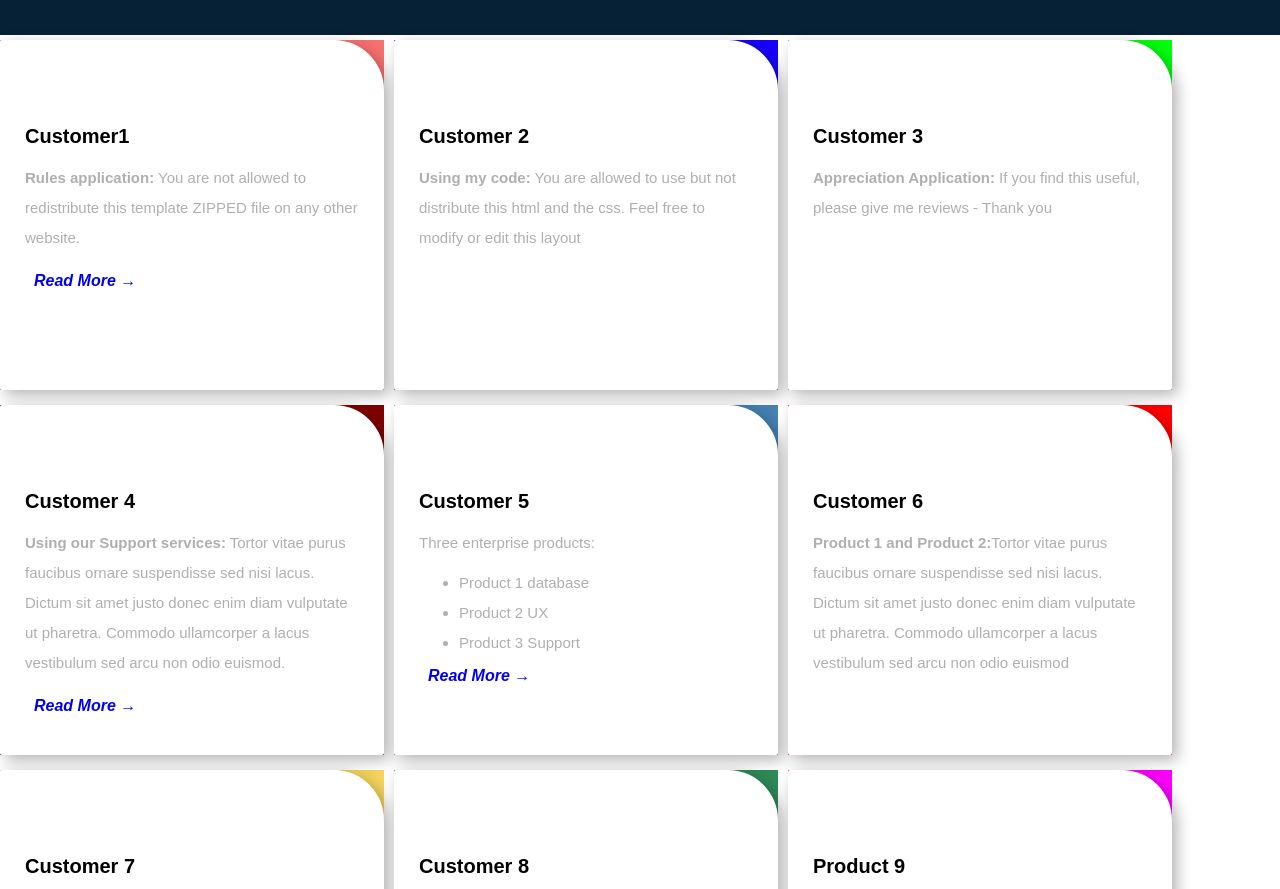
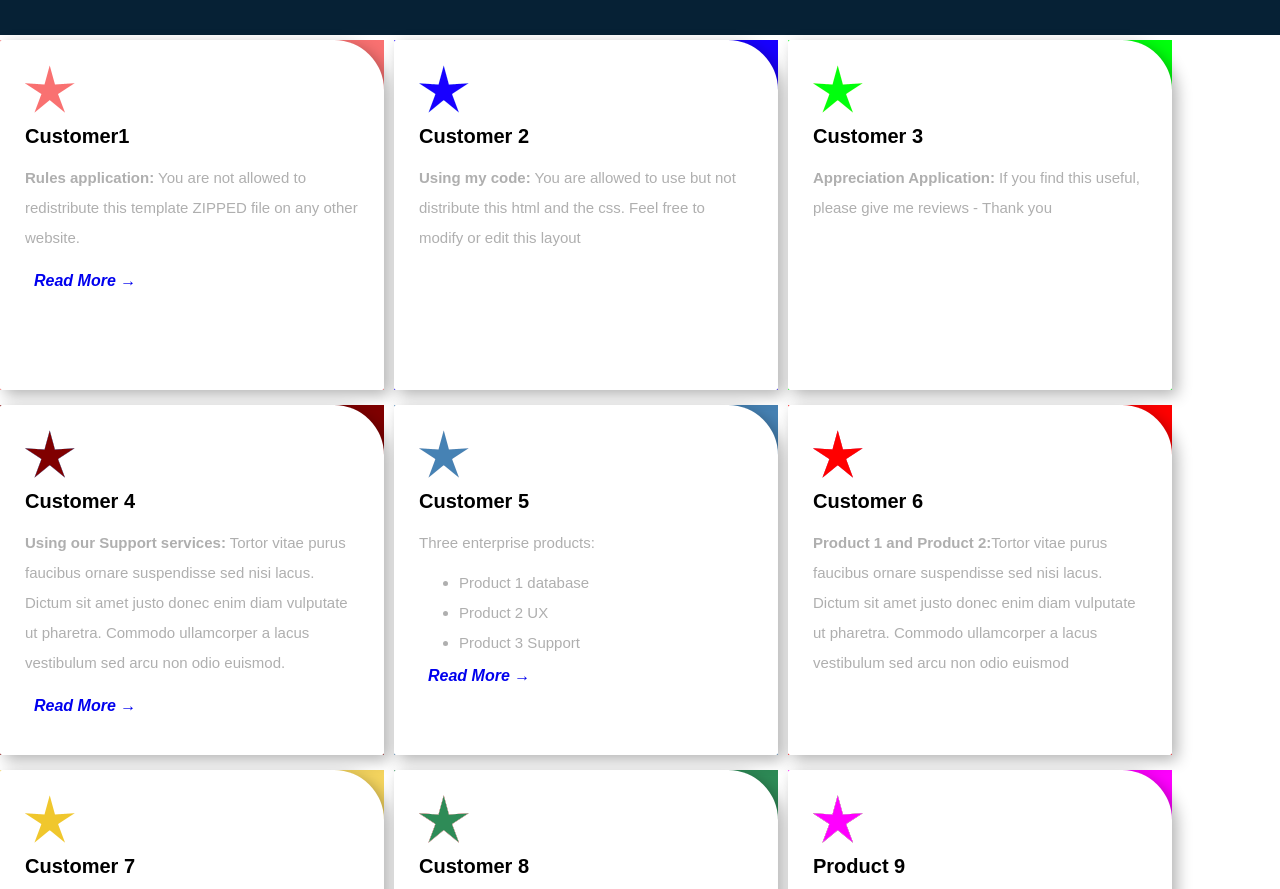
Before and after one commit to Sachikat/simpleresponsivewebpage, a plain HTML site: page index.html in a window 1280 px wide. Shown: the part 123-1012 px from the top of the page. Drawn offline with Linux system fonts and the light colour scheme; files whose address does not match are found by name.

Commit message:
Update index.html
Moved all images to subdirectory images and edited html to reflect the change

```diff
--- a/index.html
+++ b/index.html
@@ -15,24 +15,24 @@
 		li{ position: relative; z-index: 1;}
 		p{ font-size: 15px; line-height: 30px; font-weight: 300; color: #afafaf;}
 		img{ overflow: hidden; float:left;}
-		.customer1 .icon{ background-image: url(darksalmon.png);}
-		.customer1:hover .icon{ background-image: url(white.png);}
-		.customer2 .icon{background-image: url(pureblue.png);}
-		.customer2:hover .icon{background-image: url(white.png);}
-		.customer3 .icon{background-image: url(puregreen.png);}
-		.customer3:hover .icon{background-image: url(white.png);}
-		.customer4 .icon{background-image: url(maroon.png);}
-		.customer4:hover .icon{background-image: url(white.png);}
-		.customer5 .icon{background-image: url(steelblue.png);}
-		.customer5:hover .icon{background-image: url(white.png);}
-		.customer6 .icon{background-image: url(purered.png);}
-		.customer6:hover .icon{background-image: url(white.png);}
-		.customer7 .icon{background-image: url(darkyellow.png);}
-		.customer7:hover .icon{background-image: url(white.png);}
-		.customer8 .icon{background-image: url(seagreen.png);}
-		.customer8:hover .icon{background-image: url(white.png);}
-		.customer9 .icon{background-image: url(fuchsia.png);}
-		.customer9:hover .icon{background-image: url(white.png);}
+		.customer1 .icon{ background-image: url(images/darksalmon.png);}
+		.customer1:hover .icon{ background-image: url(images/white.png);}
+		.customer2 .icon{background-image: url(images/pureblue.png);}
+		.customer2:hover .icon{background-image: url(images/white.png);}
+		.customer3 .icon{background-image: url(images/puregreen.png);}
+		.customer3:hover .icon{background-image: url(images/white.png);}
+		.customer4 .icon{background-image: url(images/maroon.png);}
+		.customer4:hover .icon{background-image: url(images/white.png);}
+		.customer5 .icon{background-image: url(images/steelblue.png);}
+		.customer5:hover .icon{background-image: url(images/white.png);}
+		.customer6 .icon{background-image: url(images/purered.png);}
+		.customer6:hover .icon{background-image: url(images/white.png);}
+		.customer7 .icon{background-image: url(images/darkyellow.png);}
+		.customer7:hover .icon{background-image: url(images/white.png);}
+		.customer8 .icon{background-image: url(images/seagreen.png);}
+		.customer8:hover .icon{background-image: url(images/white.png);}
+		.customer9 .icon{background-image: url(images/fuchsia.png);}
+		.customer9:hover .icon{background-image: url(images/white.png);}
 		::selection{background: #0000FF; color: #fff !important;}
 		::-moz-selection{background: yellow;color: #red !important;}
 		.customer_item, .detailed_customer_item{
@@ -47,7 +47,7 @@
 		}
 		.customer_item{height:350px;}	.detailed_customer_item{height:auto;margin-top:0px;margin-right:2px;margin-bottom:10px;margin-left:20px;}
 		.customer_item:hover{
-		  background-image: url(float-bg.png);
+		  background-image: url(images/float-bg.png);
 		  background-position: right top;
 		  background-repeat: no-repeat;
 		  background-size: cover;
```
